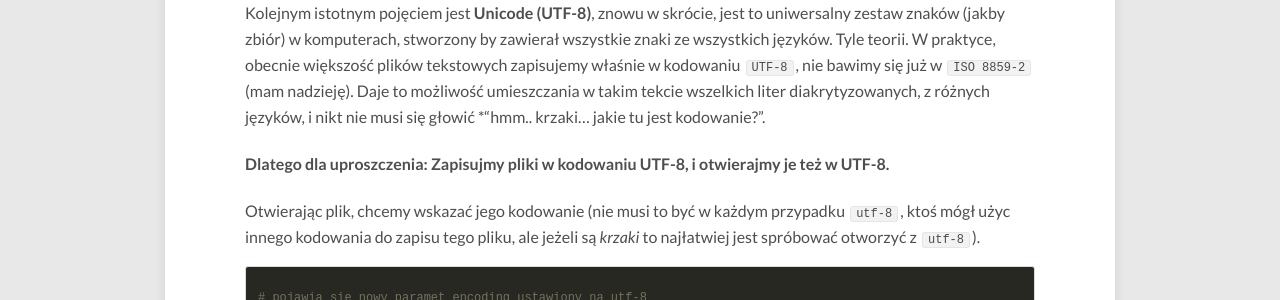
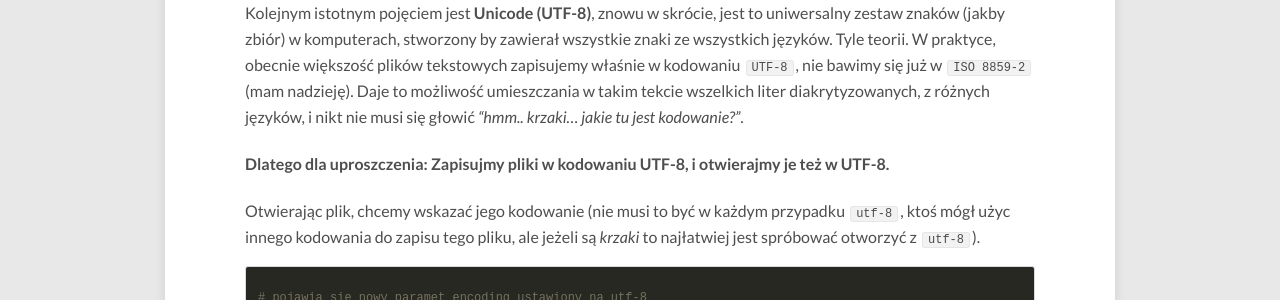
Before and after one commit to chawel/blog-test, a Jekyll site: the page built from _posts/python/tutorial/2018-02-26-pliki-csv-i-python-odczyt-i-zapis.md, in a window 1280 px wide and 900 px high, scrolled down 2167 px. Shown: the part 179-479 px from the top of the window. Built offline with Jekyll 4.4.1, drawn with Linux system fonts in a browser that asks for light colours; nearby versions of some CDN libraries; comment, search, counter and statistics services are not loaded.

```diff
--- a/_posts/python/tutorial/2018-02-26-pliki-csv-i-python-odczyt-i-zapis.md
+++ b/_posts/python/tutorial/2018-02-26-pliki-csv-i-python-odczyt-i-zapis.md
@@ -66,7 +66,7 @@ with open('plik.csv', 'r') as csvfile:
 #### Zatrzymajmy się tutaj na chwilę, ponieważ musimy omówić istotną sprawę - kodowanie.
 Chodzi o to, aby przy odczycie z pliku polskich znaków ([litery diakrytyzowane](https://pl.wikipedia.org/wiki/Znaki_diakrytyczne)), nie zmieniały się one w tzw. *krzaki*. Temat kodowania, zwłaszcza w Pythonie, to temat rzeka, który zasługuje na nowy wpis (a nawet serię). Co ważne, musicie pamiętać, że wszystkie wpisy na blogu traktują o najnowszej wersji Pythona (3.5+). W skrócie, wersja Python 2 w inny sposób traktuje typ `string` a co za tym idzie i jego kodowanie.
 
-Kolejnym istotnym pojęciem jest **Unicode (UTF-8)**, znowu w skrócie, jest to uniwersalny zestaw znaków (jakby zbiór) w komputerach, stworzony by zawierał wszystkie znaki ze wszystkich języków. Tyle teorii. W praktyce, obecnie większość plików tekstowych zapisujemy właśnie w kodowaniu `UTF-8`, nie bawimy się już w `ISO 8859-2` (mam nadzieję). Daje to możliwość umieszczania w takim tekcie wszelkich liter diakrytyzowanych, z różnych języków, i nikt nie musi się głowić *"hmm.. krzaki... jakie tu jest kodowanie?".
+Kolejnym istotnym pojęciem jest **Unicode (UTF-8)**, znowu w skrócie, jest to uniwersalny zestaw znaków (jakby zbiór) w komputerach, stworzony by zawierał wszystkie znaki ze wszystkich języków. Tyle teorii. W praktyce, obecnie większość plików tekstowych zapisujemy właśnie w kodowaniu `UTF-8`, nie bawimy się już w `ISO 8859-2` (mam nadzieję). Daje to możliwość umieszczania w takim tekcie wszelkich liter diakrytyzowanych, z różnych języków, i nikt nie musi się głowić *"hmm.. krzaki... jakie tu jest kodowanie?"*.
 
 #### Dlatego dla uproszczenia: Zapisujmy pliki w kodowaniu UTF-8, i otwierajmy je też w UTF-8.
 
```
